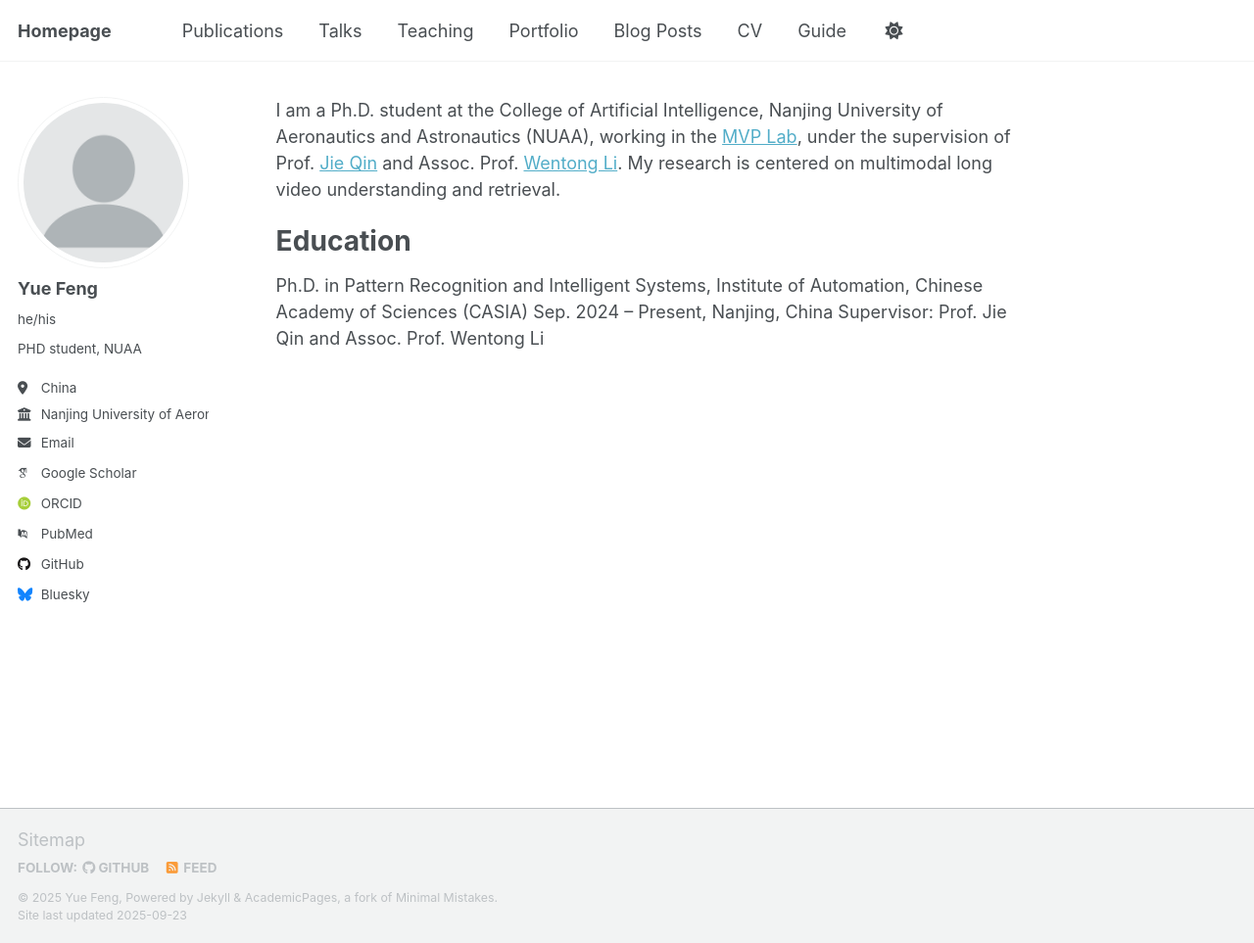
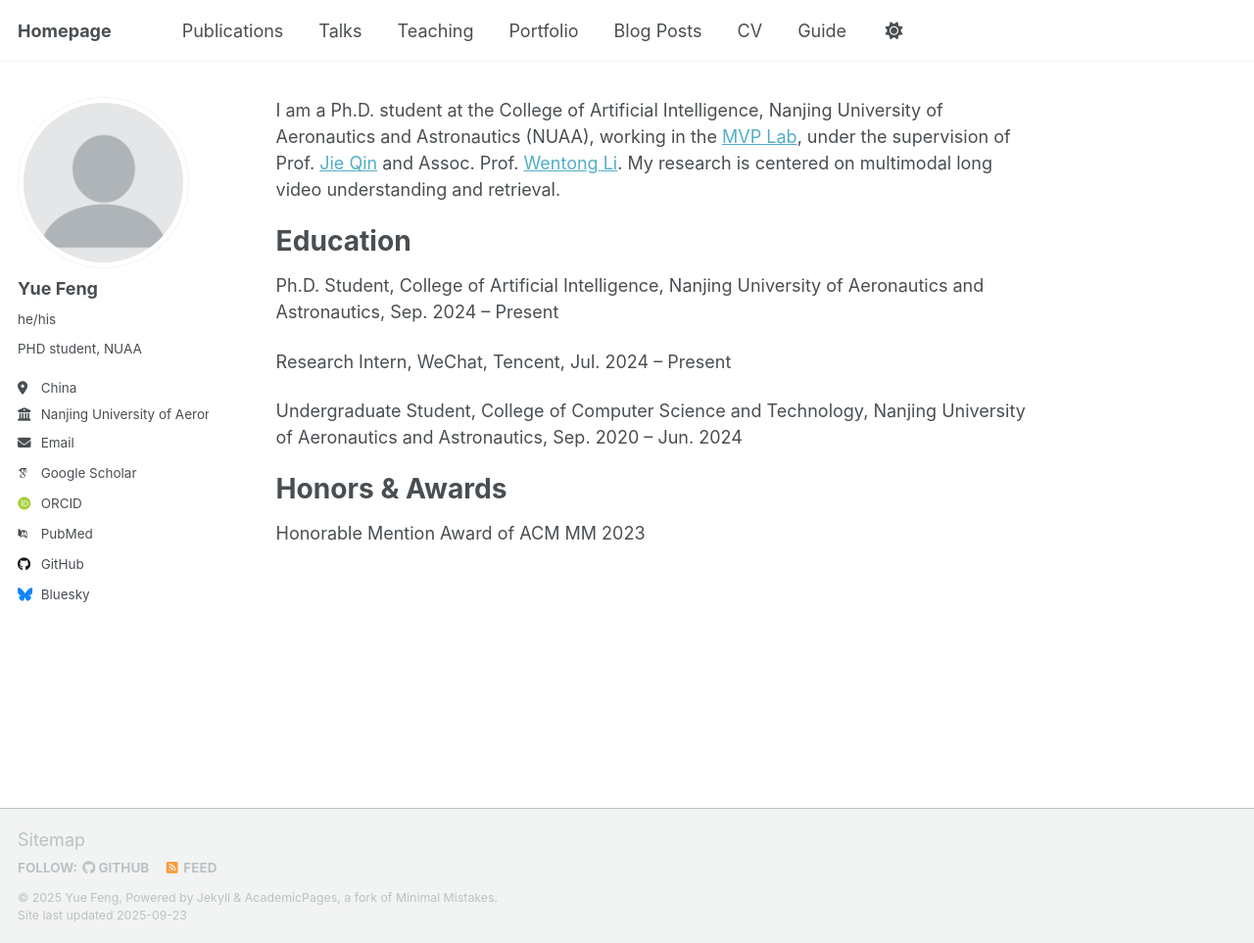
Before and after one commit to fy-coder/fy-coder, a Jekyll site: the page built from _pages/about.md, in a window 1280 px wide and 963 px high. Shown: the whole window at 98% size. Built offline with Jekyll 4.4.1, drawn with Linux system fonts in a browser that asks for light colours; some web fonts are replaced; a script that is not in the unit is left out.

Commit message:
Update about.md

```diff
--- a/_pages/about.md
+++ b/_pages/about.md
@@ -11,6 +11,12 @@ I am a Ph.D. student at the College of Artificial Intelligence, Nanjing Universi
 
 Education
 ======
-Ph.D. in Pattern Recognition and Intelligent Systems, Institute of Automation, Chinese Academy of Sciences (CASIA)
-Sep. 2024 – Present, Nanjing, China
-Supervisor: Prof. Jie Qin and Assoc. Prof. Wentong Li
+Ph.D. Student, College of Artificial Intelligence, Nanjing University of Aeronautics and Astronautics, Sep. 2024 – Present
+
+Research Intern, WeChat, Tencent, Jul. 2024 – Present
+
+Undergraduate Student, College of Computer Science and Technology, Nanjing University of Aeronautics and Astronautics, Sep. 2020 – Jun. 2024
+
+Honors & Awards
+======
+Honorable Mention Award of ACM MM 2023
```
